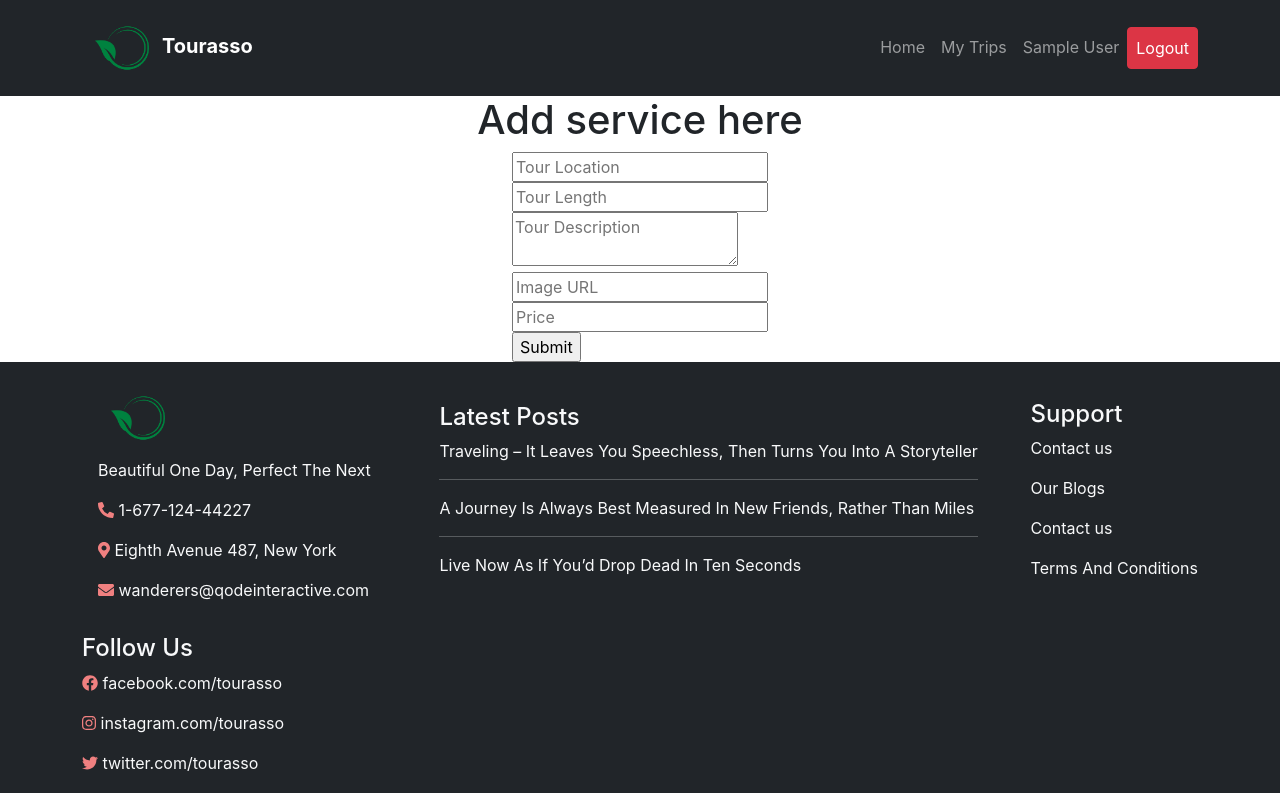
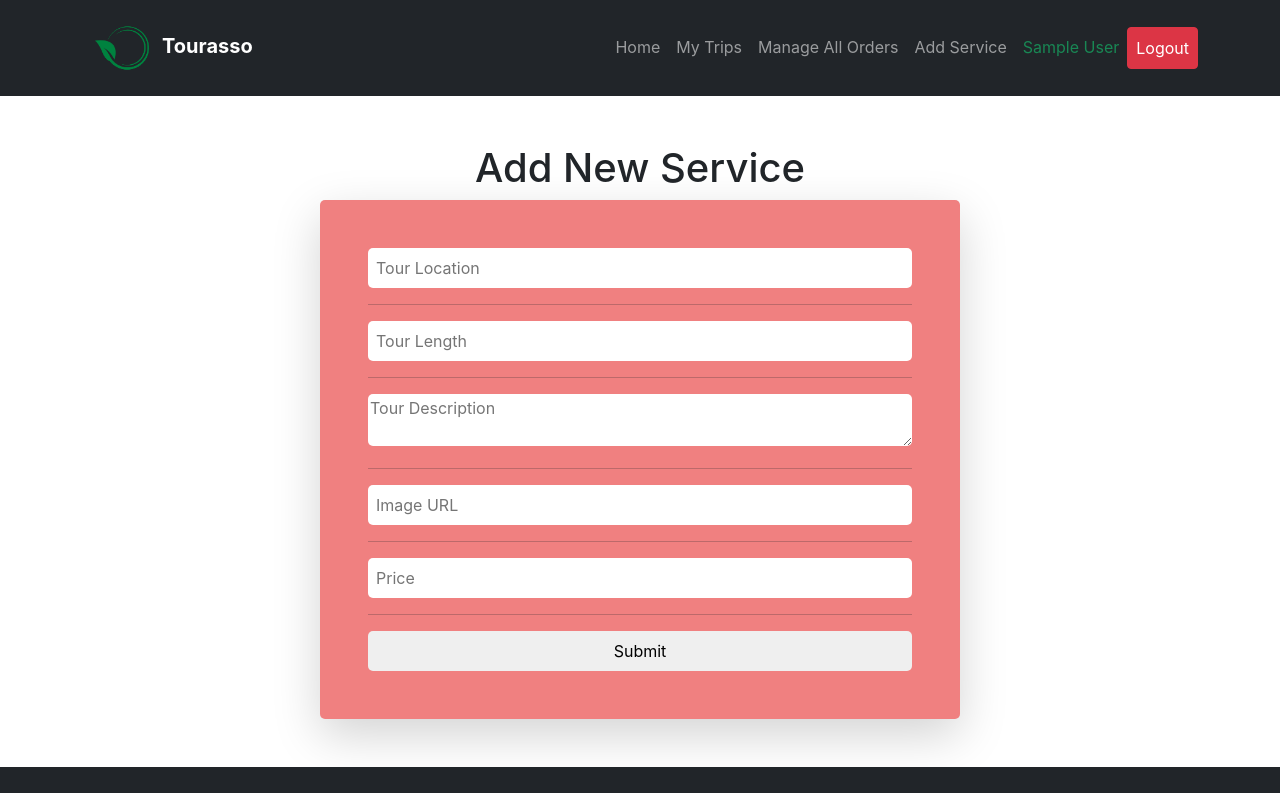
Before and after one commit to KaziMdMehediHasan/tourasso-client, a React (Create React App) app: page /addservice in a window 1280 px wide. Shown: the top 793 px of the page. Built offline with nearby package versions, Linux system fonts and the light colour scheme; no server answers; sample sign-in values are in the browser's storage.

Commit message:
add service, booking

```diff
--- a/src/App.js
+++ b/src/App.js
@@ -9,6 +9,7 @@ import AuthProvider from "./contexts/AuthProvider";
 import Login from "./components/Login/Login";
 import PrivateRoute from "./components/PrivateRoute/PrivateRoute";
 import Footer from "./components/Footer/Footer";
+import ManageOrders from "./components/ManageOrders/ManageOrders";
 
 function App() {
   return (
@@ -31,9 +32,12 @@ function App() {
           <PrivateRoute path="/mytrips">
             <MyTrips></MyTrips>
           </PrivateRoute>
-          <Route path="/addservice">
+          <PrivateRoute path="/manageallorders">
+            <ManageOrders></ManageOrders>
+          </PrivateRoute>
+          <PrivateRoute path="/addservice">
             <AddService></AddService>
-          </Route>
+          </PrivateRoute>
         </Switch>
         <Footer></Footer>
       </Router>
--- a/src/components/AddService/AddService.css
+++ b/src/components/AddService/AddService.css
@@ -0,0 +1,19 @@
+.add-service-parent{
+    background-color: lightcoral;
+    width: 50%;
+    margin: 0 auto;
+    padding: 3rem;
+    border-radius: 5px;
+}
+.add-service-form input{
+    width: 100%;
+    padding: 0.5rem;
+    border: none;
+    border-radius: 5px;
+}
+
+.add-service-form textarea{
+    width: 100%;
+    border: none;
+    border-radius: 5px;
+}
--- a/src/components/AddService/AddService.js
+++ b/src/components/AddService/AddService.js
@@ -1,5 +1,6 @@
 import React from "react";
 import { useForm } from "react-hook-form";
+import "./AddService.css";
 
 const AddService = () => {
   const { register, handleSubmit } = useForm();
@@ -20,28 +21,30 @@ const AddService = () => {
     e.target.reset();
   };
   return (
+    <div className="my-5">
+      <h1 className="text-center">Add New Service</h1>
+      <div className="add-service-parent shadow-lg">
         <div>
-      <h1 className="text-center">Add service here</h1>
-      <div className="d-flex justify-content-center align-items-center">
-        <form onSubmit={handleSubmit(onSubmit)}>
+          <form className="add-service-form" onSubmit={handleSubmit(onSubmit)}>
             <input
               {...register("location", { required: true })}
               placeholder="Tour Location"
             />
-          <br />
+            <hr />
             <input {...register("duration")} placeholder="Tour Length" />
-          <br />
+            <hr />
             <textarea
               {...register("description")}
               placeholder="Tour Description"
             />
-          <br />
+            <hr />
             <input {...register("img_url")} placeholder="Image URL" />
-          <br />
+            <hr />
             <input type="number" {...register("price")} placeholder="Price" />
-          <br />
+            <hr />
             <input type="submit" />
           </form>
+        </div>
       </div>
     </div>
   );
--- a/src/components/Footer/Footer.js
+++ b/src/components/Footer/Footer.js
@@ -29,6 +29,7 @@ const Footer = () => {
       <div className="container footer-parent ">
         <div className="footer-row p-3">
           <img src={logo} alt="brand" />
+          <b>Tourasso</b>
           <p>Beautiful One Day, Perfect The Next</p>
           <p>
             <span>{phone}</span> 1-677-124-44227
--- a/src/components/Header/Header.js
+++ b/src/components/Header/Header.js
@@ -46,9 +46,33 @@ const Header = () => {
                 ""
               )}
 
+              {/* manage all the orders */}
+              {user?.displayName || user?.email ? (
+                <Link className="nav-link" to="manageallorders">
+                  Manage All Orders
+                </Link>
+              ) : (
+                ""
+              )}
+
+              {/* end of manage all orders */}
+
+              {/* add services */}
+
+              {user?.displayName || user?.email ? (
+                <Link className="nav-link" to="/addservice">
+                  Add Service
+                </Link>
+              ) : (
+                ""
+              )}
+              {/* end of add services */}
+
               {/* logged in user name */}
               {user?.displayName || user?.email ? (
-                <li className="nav-link">{user?.displayName || user?.email}</li>
+                <li className="nav-link text-success">
+                  {user?.displayName || user?.email}
+                </li>
               ) : (
                 ""
               )}
--- /dev/null
+++ b/src/components/ManageOrders/ManageOrders.css
@@ -0,0 +1,4 @@
+.order-header{
+    display: flex;
+    justify-content: space-between;
+}
--- /dev/null
+++ b/src/components/ManageOrders/ManageOrders.js
@@ -0,0 +1,33 @@
+import React, { useEffect, useState } from "react";
+import SingleOrder from "../SingleOrder/SingleOrder";
+import "./ManageOrders.css";
+
+const ManageOrders = () => {
+  const [orders, setOrders] = useState([]);
+  useEffect(() => {
+    fetch("https://fast-meadow-84110.herokuapp.com/trips")
+      .then((res) => res.json())
+      .then((data) => {
+        console.log(data);
+        setOrders(data);
+      });
+  }, []);
+  return (
+    <div className="container">
+      <h1>Order Management : {orders.length}</h1>
+      <div className="order-header">
+        <h5 className="text-center w-25">Name</h5>
+        <h5 className="text-center w-25">Contact</h5>
+        <h5 className="text-center w-25">Order Id</h5>
+        <h5 className="text-center w-25">Email</h5>
+      </div>
+      <div>
+        {orders.map((order) => (
+          <SingleOrder key={order._id} order={order}></SingleOrder>
+        ))}
+      </div>
+    </div>
+  );
+};
+
+export default ManageOrders;
--- a/src/components/OfferDetails/OfferDetails.css
+++ b/src/components/OfferDetails/OfferDetails.css
@@ -0,0 +1,13 @@
+.customer-detail-form{
+    background-color: lightcoral;
+    width: 40%;
+    padding : 2rem;
+    border-radius: 5px;
+}
+
+.booking-form input{
+    width: 100%;
+    padding: 0.5rem;
+    border: none;
+    border-radius: 5px;
+}
--- a/src/components/OfferDetails/OfferDetails.js
+++ b/src/components/OfferDetails/OfferDetails.js
@@ -2,6 +2,7 @@ import React, { useEffect, useState } from "react";
 import { useParams } from "react-router";
 import { useForm } from "react-hook-form";
 import useAuth from "../../hooks/useAuth";
+import "./OfferDetails.css";
 
 const OfferDetails = () => {
   const { user } = useAuth();
@@ -40,11 +41,11 @@ const OfferDetails = () => {
   //   send request to the server
 
   return (
-    <div>
+    <div className="p-5">
       <div className="d-flex justify-content-evenly align-items-center ">
-        <div className="customer-detail-form">
+        <div className="customer-detail-form shadow-lg">
           <h1>Book Your Trip</h1>
-          <form onSubmit={handleSubmit(onSubmit)}>
+          <form className="booking-form" onSubmit={handleSubmit(onSubmit)}>
             <input {...register("firstName")} placeholder="First Name" />
             <hr />
             <input {...register("lastName")} placeholder="Last Name" />
@@ -61,7 +62,7 @@ const OfferDetails = () => {
           </form>
         </div>
         <div className="offer-detail">
-          <div class="col-lg-4 col-md-6 col-sm-12">
+          <div class="col-lg-4 col-md-6 col-sm-12 shadow-lg">
             <div className="card" style={{ width: "25rem" }}>
               <img src={img_url} className="card-img-top" alt="card-img" />
               <div className="card-body">
--- /dev/null
+++ b/src/components/SingleOrder/SingleOrder.css
@@ -0,0 +1,5 @@
+.single-order{
+    display: flex;
+    justify-content: space-between;
+    align-items: center;
+}
--- /dev/null
+++ b/src/components/SingleOrder/SingleOrder.js
@@ -0,0 +1,34 @@
+import React from "react";
+import "./SingleOrder.css";
+
+const SingleOrder = (props) => {
+  const { firstName, lastName, contact, email, _id } = props.order;
+
+  const handleDelete = (id) => {
+    console.log(id);
+
+    // sending request to the server to delete orders
+
+    fetch(`https://fast-meadow-84110.herokuapp.com/trips/${id}`, {
+      method: "DELETE",
+      headers: {
+        "content-type": "application/json",
+      },
+    });
+  };
+  return (
+    <div className="single-order my-5 shadow rounded-3 p-2">
+      <p className="text-center w-25">
+        {firstName} {lastName}
+      </p>
+      <p className="text-center w-25">{contact}</p>
+      <p className="text-center w-25">{_id}</p>
+      <p className="text-center w-25">{email}</p>
+      <button onClick={() => handleDelete(_id)} className="btn btn-danger">
+        Delete
+      </button>
+    </div>
+  );
+};
+
+export default SingleOrder;
--- a/src/components/WhySection/WhySection.js
+++ b/src/components/WhySection/WhySection.js
@@ -18,28 +18,28 @@ const WhySection = () => {
   return (
     <div className="reason-parent my-5">
       {/* first  */}
-      <div className="reason shadow-lg rounded-3 p-4 bg-primary bg-gradient">
+      <div className="reason shadow-lg rounded-3 p-5 bg-primary bg-gradient">
         <div>{guides}</div>
         <div>
           <h4>2000+ Our worldwide guide</h4>
         </div>
       </div>
       {/* second */}
-      <div className="reason shadow-lg rounded-3 p-4 bg-info bg-gradient">
+      <div className="reason shadow-lg rounded-3 p-5 bg-info bg-gradient">
         <div>{handShake}</div>
         <div>
           <h4>100% trusted travel agency</h4>
         </div>
       </div>
       {/* third */}
-      <div className="reason shadow-lg rounded-3 p-4 bg-danger bg-gradient">
+      <div className="reason shadow-lg rounded-3 p-5 bg-danger bg-gradient">
         <div>{route}</div>
         <div>
           <h4>10+ year of travel experience</h4>
         </div>
       </div>
       {/* fourth */}
-      <div className="reason shadow-lg rounded-3 p-4 bg-secondary bg-gradient">
+      <div className="reason shadow-lg rounded-3 p-5 bg-secondary bg-gradient">
         <div>{happy}</div>
         <div>
           <h4>90% of our traveller happy</h4>
```
Lines whose indentation alone changed are shown as unchanged.
